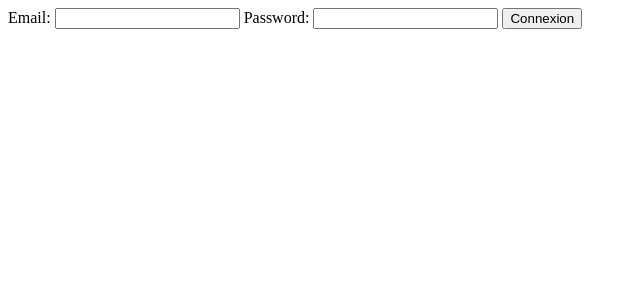
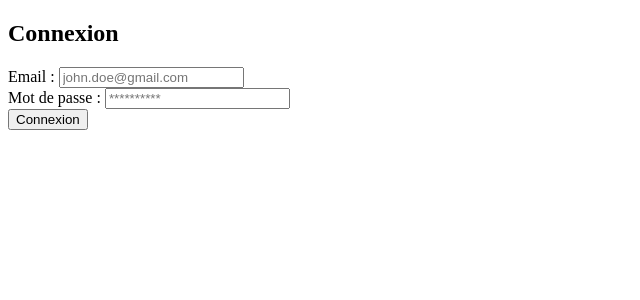
Before and after one commit to M0NAR0/pegase_market_test, a Symfony app: template templates/login/index.html.twig in a window 1280 px wide. Shown: the top 300 px of the page, without its empty margins (0-640 px from the left). Run offline with Twig, Linux system fonts and the light colour scheme; the template is opened without the code that fills it, so the values that code supplies are empty; some libraries are stand-ins or nearby versions.

Commit message:
style fixes

```diff
--- a/templates/admin/index.html.twig
+++ b/templates/admin/index.html.twig
@@ -27,6 +27,9 @@
                 </li>
             </ul>
             <a class="btn btn-primary" href="{{ path('app_home') }}">Accueil</a>
+            {% if is_granted('ROLE_ADMIN') %}
+            <a class="btn btn-danger" href="{{ path('app_logout') }}">Déconnexion</a>
+            {% endif %}
         </div>
     </nav>
 </header>
--- a/templates/home/index.html.twig
+++ b/templates/home/index.html.twig
@@ -24,6 +24,9 @@
                 </li>
             </ul>
             <a class="btn btn-primary" href="{{ path('app_admin') }}">Admin</a>
+            {% if is_granted('ROLE_ADMIN') %}
+            <a class="btn btn-danger" href="{{ path('app_logout') }}">Déconnexion</a>
+            {% endif %}
         </div>
     </nav>
 </header>
--- a/templates/login/index.html.twig
+++ b/templates/login/index.html.twig
@@ -7,16 +7,28 @@
         <div>{{ error.messageKey|trans(error.messageData, 'security') }}</div>
     {% endif %}
 
-    <form action="{{ path('app_login') }}" method="post">
-        <label for="username">Email:</label>
-        <input type="text" id="username" name="_username" value="{{ last_username }}"/>
-
-        <label for="password">Password:</label>
-        <input type="password" id="password" name="_password"/>
-
-        {# If you want to control the URL the user is redirected to on success
-        <input type="hidden" name="_target_path" value="/account"/> #}
-
-        <button class="btn btn-success" type="submit">Connexion</button>
-    </form>
+    <section id="login-cover" class="min-vh-100">
+        <div id="login-cover-caption">
+            <div class="container">
+                <div class="row">
+                    <div class="col-xl-5 col-lg-6 col-md-8 col-sm-10 mx-auto text-center form p-4">
+                        <h1 class="display-4 py-2 text-truncate">Connexion</h1>
+                        <div class="px-2">
+                            <form action="{{ path('app_login') }}" method="post" class="justify-content-center">
+                                <div class="form-group">
+                                    <label for="username" class="sr-only">Email :</label>
+                                    <input type="text" class="form-control" id="username" name="_username" placeholder="john.doe@gmail.com" value="{{ last_username }}"/>
+                                </div>
+                                <div class="form-group">
+                                    <label for="password" class="sr-only">Mot de passe :</label>
+                                    <input type="password" class="form-control" id="password" name="_password" placeholder="**********"/>
+                                </div>
+                                <button type="submit" class="btn btn-success btn-lg">Connexion</button>
+                            </form>
+                        </div>
+                    </div>
+                </div>
+            </div>
+        </div>
+    </section>
 {% endblock %}
```
Also changed, not shown: assets/styles/app.scss (+31 -1 lines).
